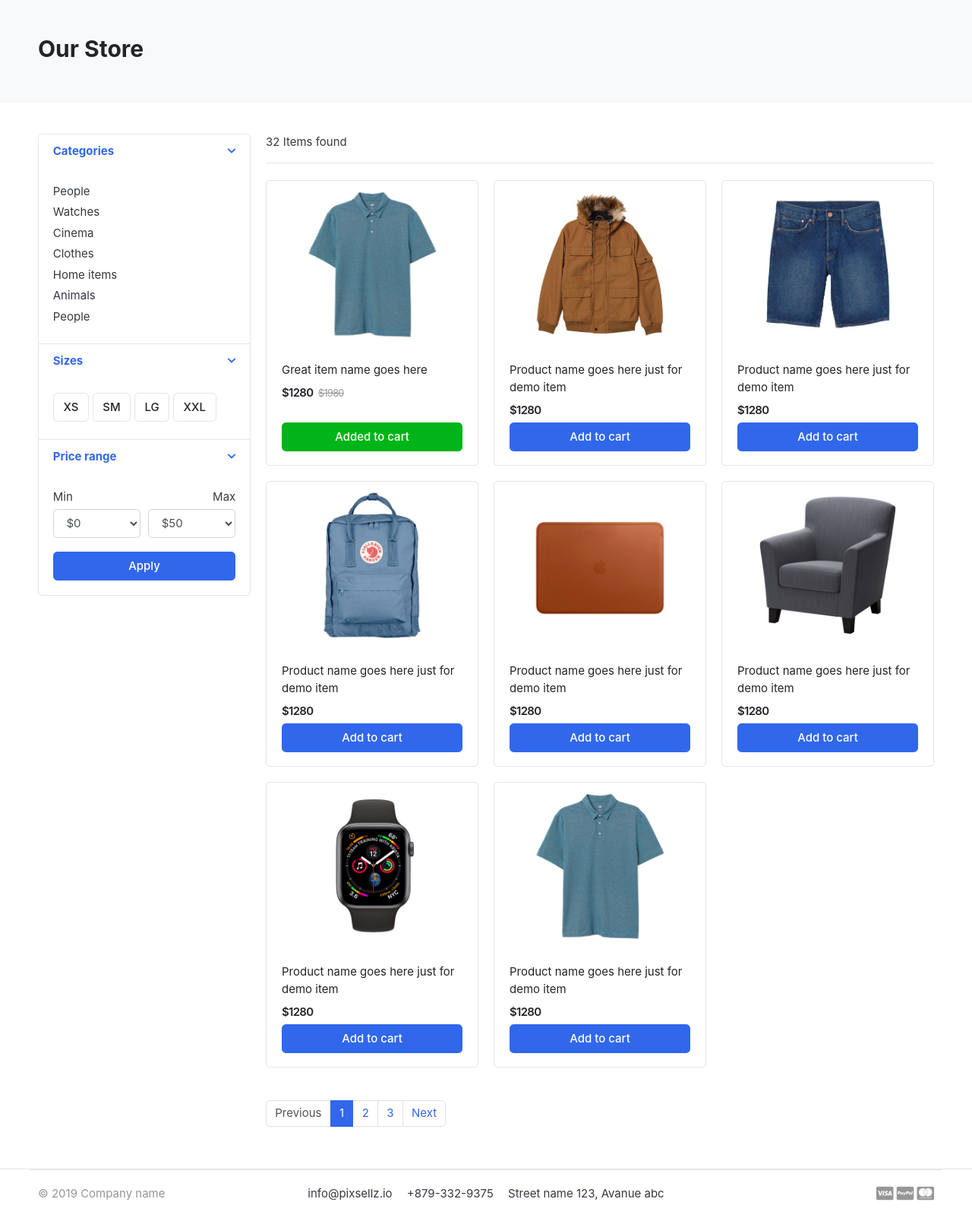
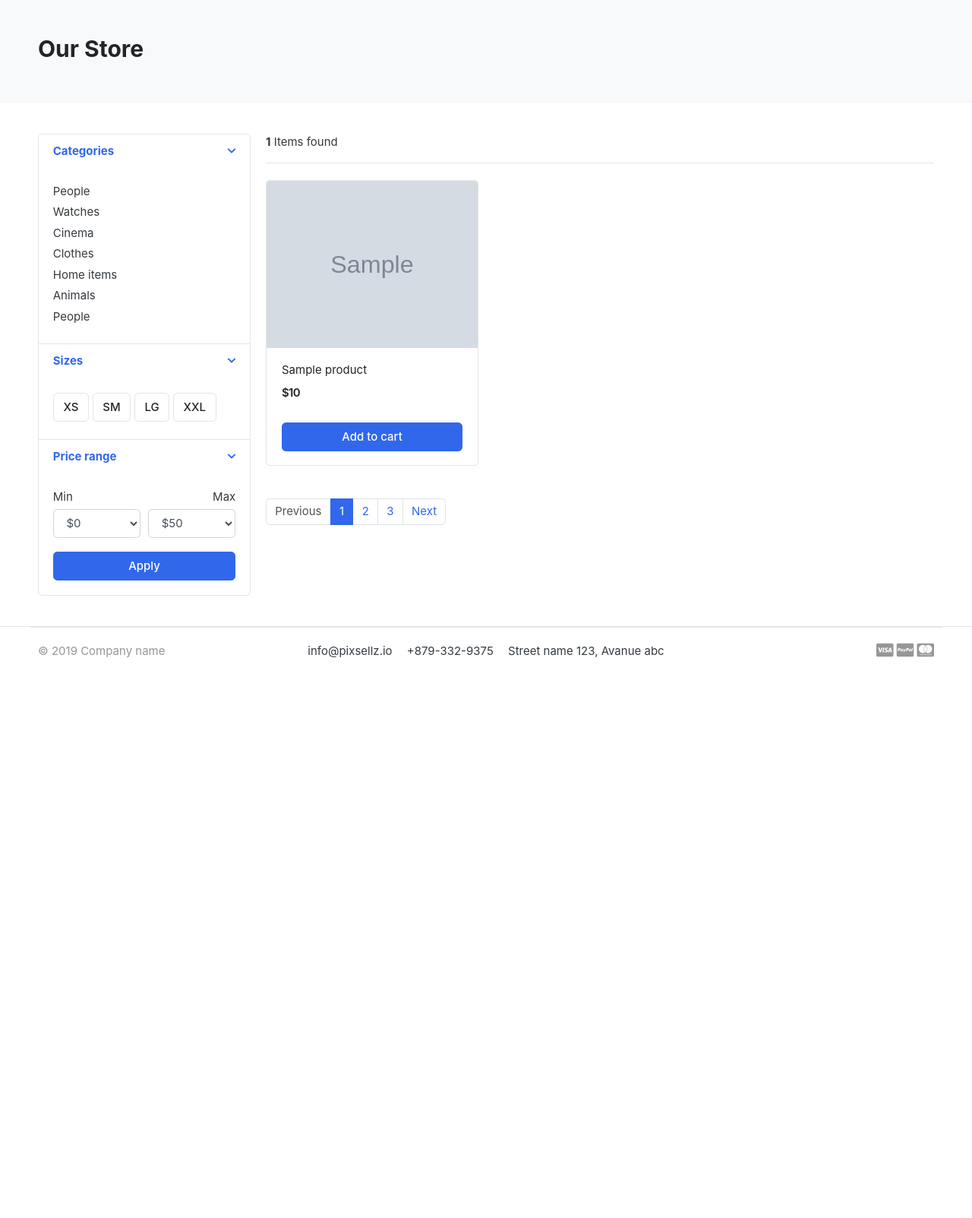
Before and after one commit to Hosung-Ahn/DJango-practice, a Django app: page /store/ in a window 1280 px wide. Shown: the part 118-1721 px from the top of the page at 76% size. After the commit the page ends 984 px from the top, so only its background shows below. Run offline with Django 4.2, Linux system fonts and the light colour scheme; tables that the repository leaves empty hold one stand-in row (values such as "Sample post"); grey boxes marked "Sample" are stand-in pictures; parts of the project's set-up code (start-up, migrations or seed data) failed here and were passed over; some libraries are stand-ins or nearby versions; some web fonts are replaced.

Commit message:
product 를 store html 에 연결하기

```diff
--- a/ecommerce/store/views.py
+++ b/ecommerce/store/views.py
@@ -1,6 +1,12 @@
 from django.shortcuts import render
+from . import models
 
 # Create your views here.
 
 def store(request) :
-    return render(request, 'store/store.html')
+    products = models.Product.objects.all().filter(is_available = True)
+    product_count = products.count()
+
+    context = {'products' : products,
+               'product_count' : product_count, }
+    return render(request, 'store/store.html', context)
--- a/ecommerce/templates/store/store.html
+++ b/ecommerce/templates/store/store.html
@@ -122,157 +122,32 @@
 
     <header class="border-bottom mb-4 pb-3">
             <div class="form-inline">
-                <span class="mr-md-auto">32 Items found </span>
+                <span class="mr-md-auto"> <b>{{product_count}}</b> Items found </span>
 
             </div>
     </header><!-- sect-heading -->
 
     <div class="row">
+        {% for product in products %}
         <div class="col-md-4">
             <figure class="card card-product-grid">
                 <div class="img-wrap">
 
-                    <img src= {% static "images/items/1.jpg" %}>
+                    <img src= {{product.images.url}}>
 
                 </div> <!-- img-wrap.// -->
                 <figcaption class="info-wrap">
                     <div class="fix-height">
-                        <a href="./product-detail.html" class="title">Great item name goes here</a>
+                        <a href="./product-detail.html" class="title">{{product.product_name}}</a>
                         <div class="price-wrap mt-2">
-                            <span class="price">$1280</span>
-                            <del class="price-old">$1980</del>
-                        </div> <!-- price-wrap.// -->
-                    </div>
-                    <a href="#" class="btn btn-block btn-success">Added to cart </a>
-                </figcaption>
-            </figure>
-        </div> <!-- col.// -->
-
-        <div class="col-md-4">
-            <figure class="card card-product-grid">
-                <div class="img-wrap">
-                    <img src= {% static 'images/items/2.jpg' %}>
-
-                </div> <!-- img-wrap.// -->
-                <figcaption class="info-wrap">
-                    <div class="fix-height">
-                        <a href="./product-detail.html" class="title">Product name goes here just for demo item</a>
-                        <div class="price-wrap mt-2">
-                            <span class="price">$1280</span>
+                            <span class="price">${{product.price}}</span>
                         </div> <!-- price-wrap.// -->
                     </div>
                     <a href="#" class="btn btn-block btn-primary">Add to cart </a>
                 </figcaption>
             </figure>
         </div> <!-- col.// -->
-
-        <div class="col-md-4">
-            <figure class="card card-product-grid">
-                <div class="img-wrap">
-                    <img src= {% static 'images/items/3.jpg' %}>
-
-                </div> <!-- img-wrap.// -->
-                <figcaption class="info-wrap">
-                    <div class="fix-height">
-                        <a href="./product-detail.html" class="title">Product name goes here just for demo item</a>
-                        <div class="price-wrap mt-2">
-                            <span class="price">$1280</span>
-                        </div> <!-- price-wrap.// -->
-                    </div>
-                    <a href="#" class="btn btn-block btn-primary">Add to cart </a>
-                </figcaption>
-            </figure>
-        </div> <!-- col.// -->
-
-        <div class="col-md-4">
-            <figure class="card card-product-grid">
-                <div class="img-wrap">
-                    <img src= {% static 'images/items/4.jpg' %}>
-
-                </div> <!-- img-wrap.// -->
-                <figcaption class="info-wrap">
-                    <div class="fix-height">
-                        <a href="./product-detail.html" class="title">Product name goes here just for demo item</a>
-                        <div class="price-wrap mt-2">
-                            <span class="price">$1280</span>
-                        </div> <!-- price-wrap.// -->
-                    </div>
-                    <a href="#" class="btn btn-block btn-primary">Add to cart </a>
-                </figcaption>
-            </figure>
-        </div> <!-- col.// -->
-
-        <div class="col-md-4">
-            <figure class="card card-product-grid">
-                <div class="img-wrap">
-                    <img src= {% static 'images/items/5.jpg' %}>
-
-                </div> <!-- img-wrap.// -->
-                <figcaption class="info-wrap">
-                    <div class="fix-height">
-                        <a href="./product-detail.html" class="title">Product name goes here just for demo item</a>
-                        <div class="price-wrap mt-2">
-                            <span class="price">$1280</span>
-                        </div> <!-- price-wrap.// -->
-                    </div>
-                    <a href="#" class="btn btn-block btn-primary">Add to cart </a>
-                </figcaption>
-            </figure>
-        </div> <!-- col.// -->
-
-        <div class="col-md-4">
-            <figure class="card card-product-grid">
-                <div class="img-wrap">
-                    <img src= {% static 'images/items/6.jpg' %}>
-
-                </div> <!-- img-wrap.// -->
-                <figcaption class="info-wrap">
-                    <div class="fix-height">
-                        <a href="./product-detail.html" class="title">Product name goes here just for demo item</a>
-                        <div class="price-wrap mt-2">
-                            <span class="price">$1280</span>
-                        </div> <!-- price-wrap.// -->
-                    </div>
-                    <a href="#" class="btn btn-block btn-primary">Add to cart </a>
-                </figcaption>
-            </figure>
-        </div> <!-- col.// -->
-
-        <div class="col-md-4">
-            <figure class="card card-product-grid">
-                <div class="img-wrap">
-                    <img src= {% static 'images/items/7.jpg' %}>
-
-                </div> <!-- img-wrap.// -->
-                <figcaption class="info-wrap">
-                    <div class="fix-height">
-                        <a href="./product-detail.html" class="title">Product name goes here just for demo item</a>
-                        <div class="price-wrap mt-2">
-                            <span class="price">$1280</span>
-                        </div> <!-- price-wrap.// -->
-                    </div>
-                    <a href="#" class="btn btn-block btn-primary">Add to cart </a>
-                </figcaption>
-            </figure>
-        </div> <!-- col.// -->
-
-        <div class="col-md-4">
-            <figure class="card card-product-grid">
-                <div class="img-wrap">
-                    <img src= {% static 'images/items/1.jpg' %}>
-
-                </div> <!-- img-wrap.// -->
-                <figcaption class="info-wrap">
-                    <div class="fix-height">
-                        <a href="./product-detail.html" class="title">Product name goes here just for demo item</a>
-                        <div class="price-wrap mt-2">
-                            <span class="price">$1280</span>
-                        </div> <!-- price-wrap.// -->
-                    </div>
-                    <a href="#" class="btn btn-block btn-primary">Add to cart </a>
-                </figcaption>
-            </figure>
-        </div> <!-- col.// -->
+        {% endfor %}
     </div> <!-- row end.// -->
 
 
```
